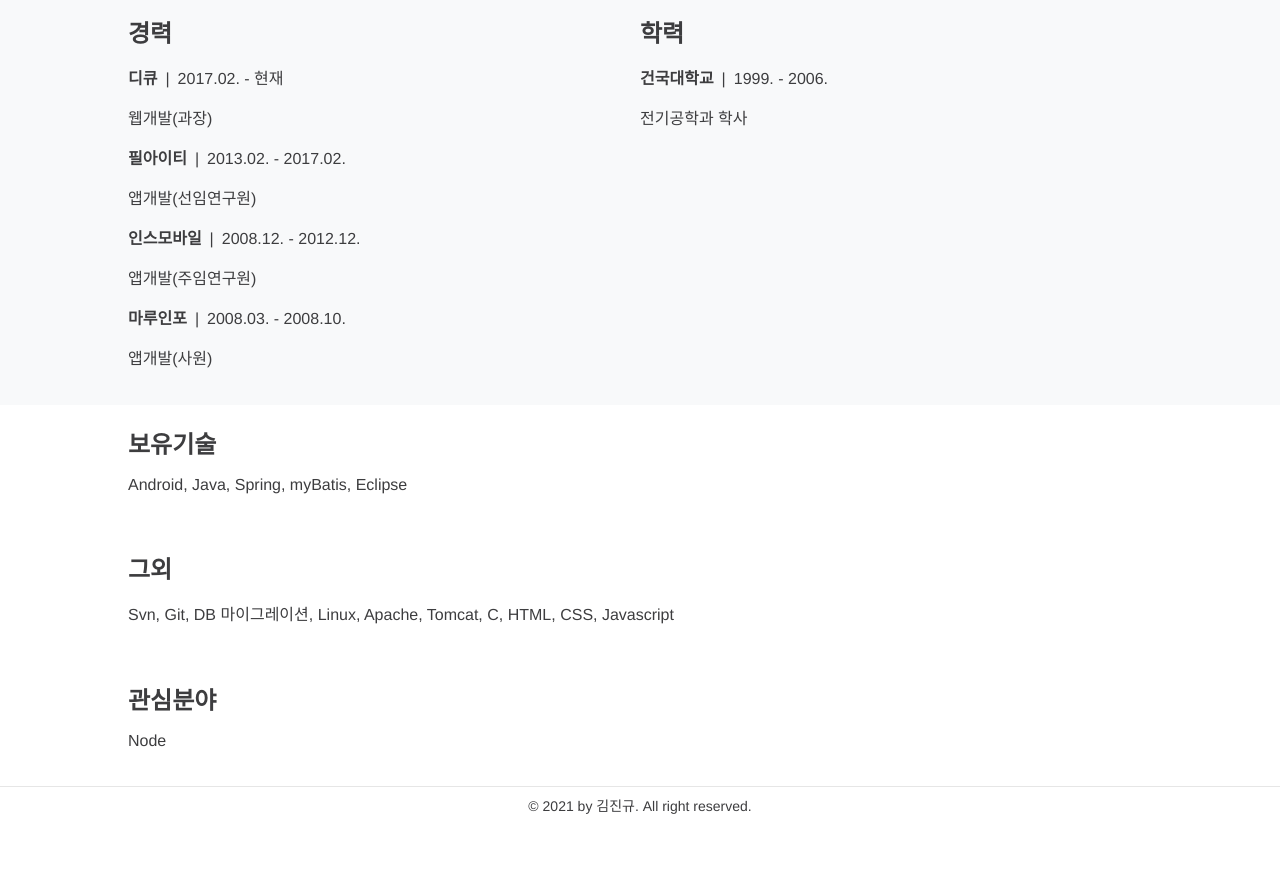
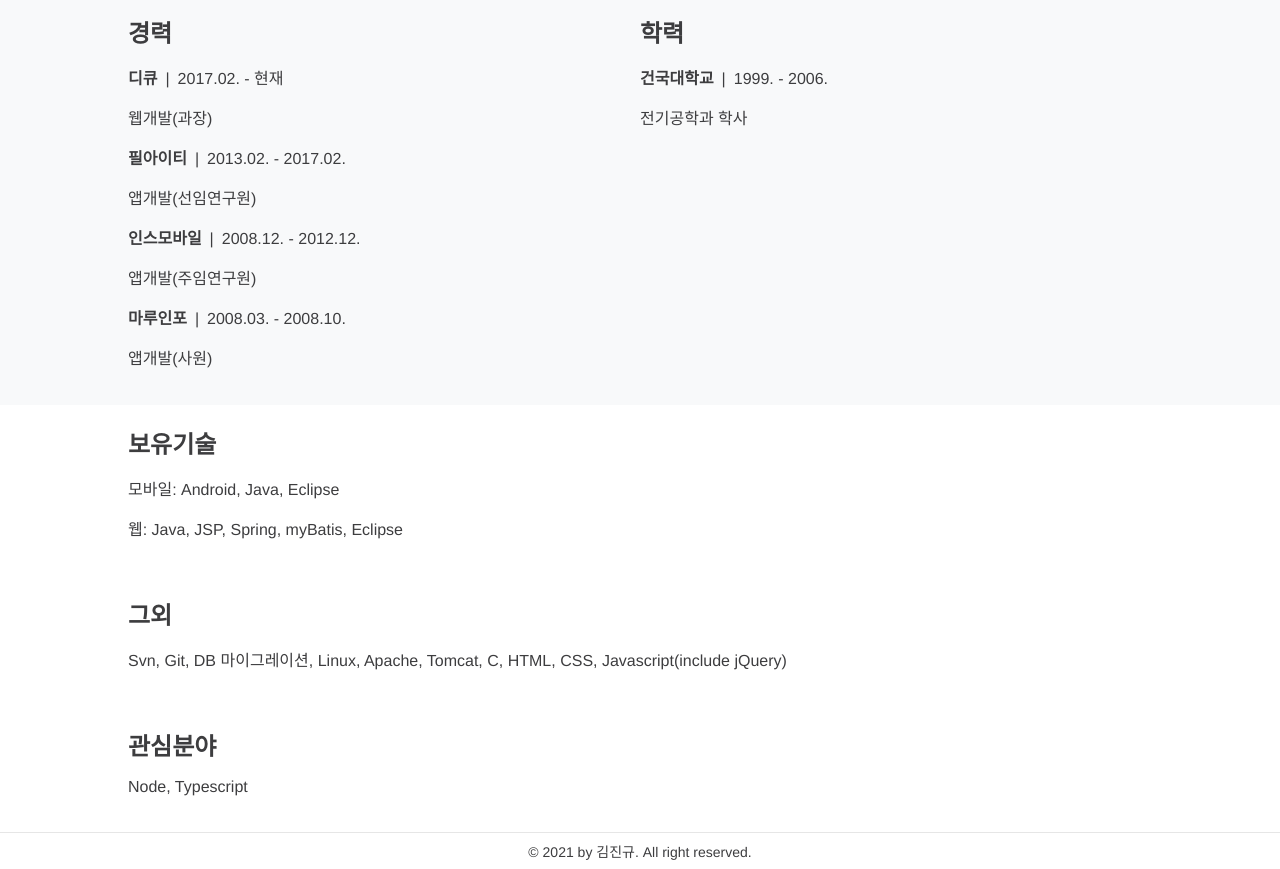
Before and after one commit to RedPeanut/redpeanut.github.io.src-archived, a Gatsby site: page /about in a window 1280 px wide. Shown: the part 62-931 px from the top of the page. Before the commit the page ends 885 px from the top, so only its background shows below. Built offline with nearby package versions, Linux system fonts and the light colour scheme; Gatsby itself is replaced by a stand-in of ours.

Commit message:
잔수정

```diff
--- a/src/pages/about.tsx
+++ b/src/pages/about.tsx
@@ -39,7 +39,10 @@
           <div className="wrap">
             <h1>보유기술</h1>
             <div className="line">
-              Android, Java, Spring, myBatis, Eclipse
+              모바일: Android, Java, Eclipse
+            </div>
+            <div className="line">
+              웹: Java, JSP, Spring, myBatis, Eclipse
             </div>
           </div>
         </section>
@@ -47,7 +50,7 @@
           <div className="wrap">
             <h1>그외</h1>
             <div className="line">
-              Svn, Git, DB 마이그레이션, Linux, Apache, Tomcat, C, HTML, CSS, Javascript
+              Svn, Git, DB 마이그레이션, Linux, Apache, Tomcat, C, HTML, CSS, Javascript(include jQuery)
             </div>
           </div>
         </section>
@@ -55,7 +58,7 @@
           <div className="wrap">
             <h1>관심분야</h1>
             <div className="line">
-              Node
+              Node, Typescript
             </div>
           </div>
         </section>
--- a/static/css/style.css
+++ b/static/css/style.css
@@ -19,7 +19,9 @@
 header ul.contacts li a svg {fill:#222;}
 header ul.contacts li a:hover svg {fill:#5d93ff;}
 footer {text-align:center;font-size:14px;padding:8px 0;border-top:1px solid rgb(230,230,230);}
+
 .wrap {max-width:1024px;margin: 0 auto;}
+
 header .wrap {position:relative;}
 
 .about section {padding:20px 20px;position:relative;}
```
